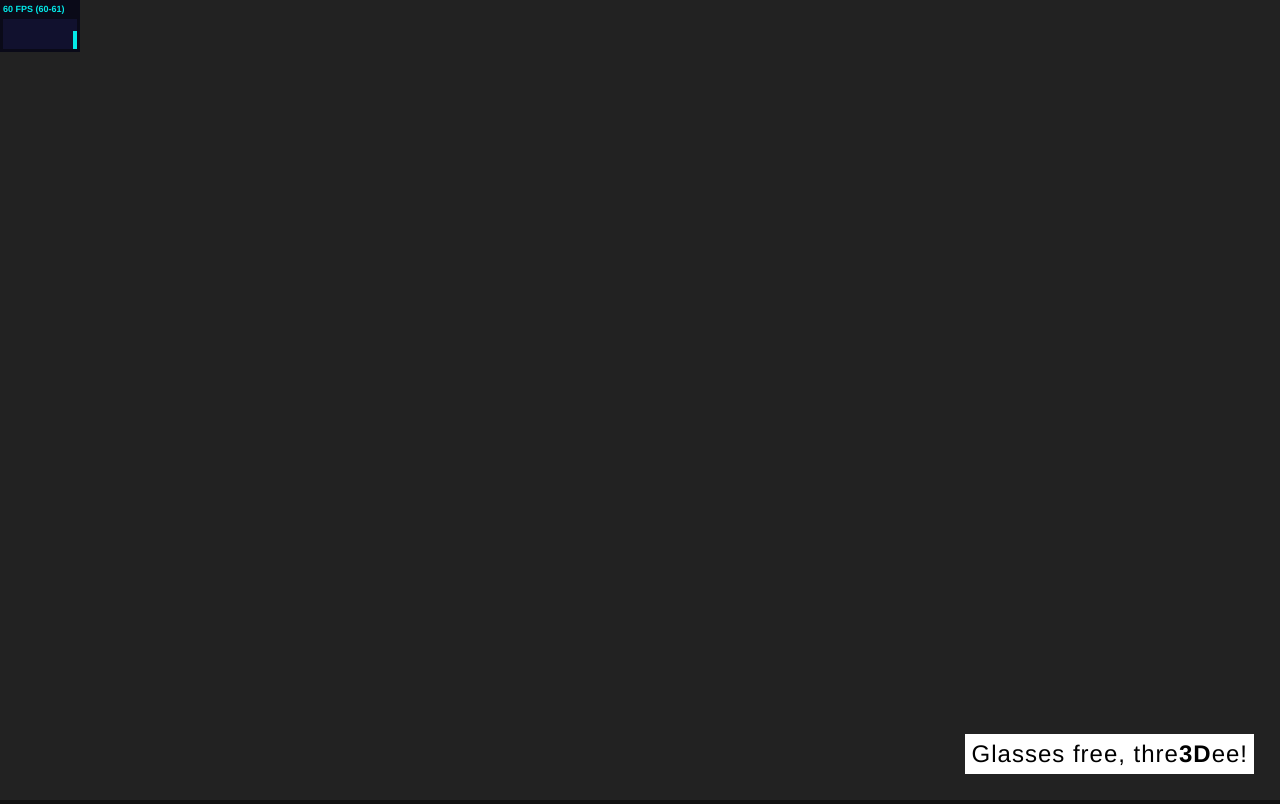
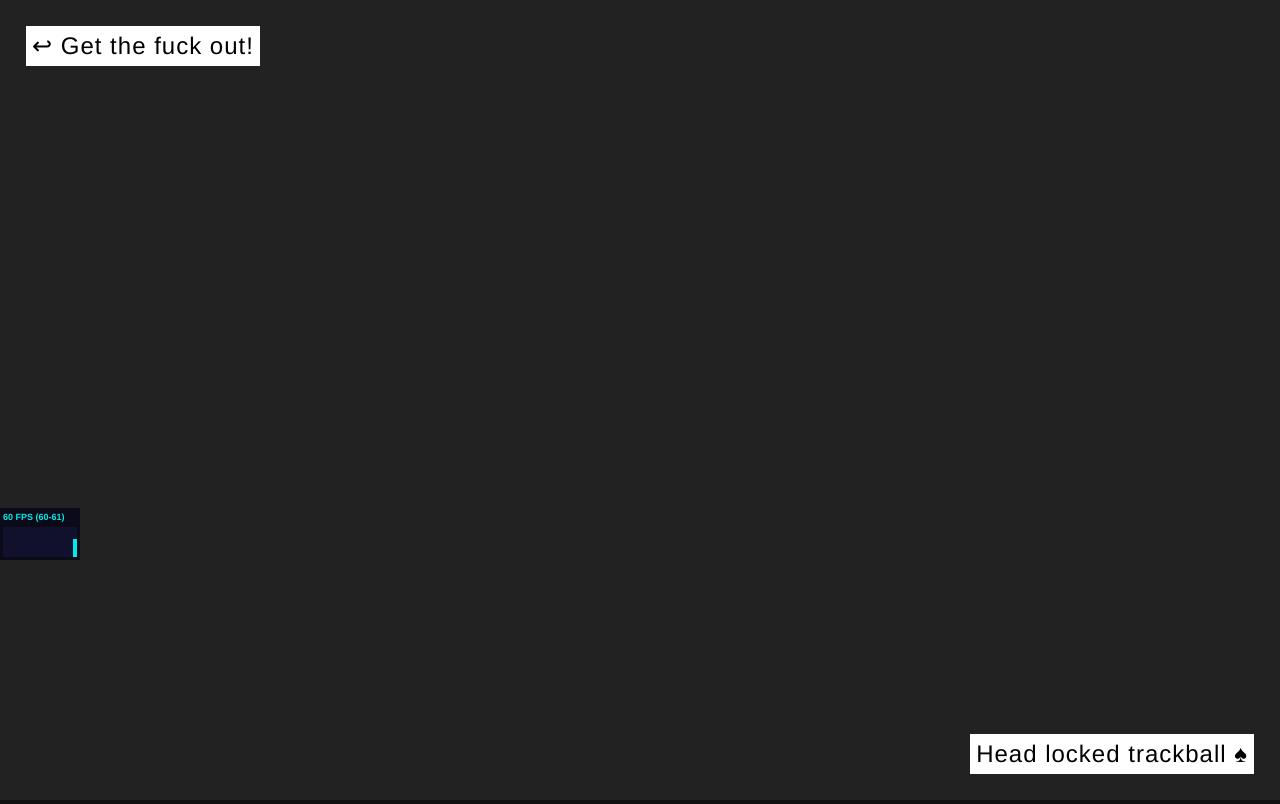
Before and after one commit to srounce/freedee, a plain HTML site: page 01/index.html in a window 1280 px wide. Drawn offline with Linux system fonts and the light colour scheme.

Commit message:
Updated 01 with some fancy wrappage

```diff
--- a/01/index.html
+++ b/01/index.html
@@ -16,6 +16,8 @@
     #glOut { width:100%; height:100%; position:absolute; top:0; left:0; }
     #canvasSrc { display:none; }
     #videoSrc { position:fixed; left:0; bottom:0; }
+    .infoBox { background-color:#FFF; color:#000; letter-spacing:1px; font-size:24px; padding:.5%; margin:2%; z-index:420; position:fixed; }
+    a.infoBox { text-decoration:none; }
   </style>
 </head>
 <body>
@@ -23,6 +25,7 @@
   </div>
   <canvas id="canvasSrc"></canvas>
   <video id="videoSrc" autoplay loop></video>
+  <a href="../" class="infoBox" style="left:0; top:0;">&#8617; Get the fuck out!</a>
   <script type="text/javascript">
 var containerOut
   , events
@@ -67,21 +70,13 @@ function go()
 
 function initTitle( parent )
 {
-  var infoBox = document.createElement('span');
-  infoBox.style.position = "fixed";
-  //infoBox.style.width = "95%";
-  infoBox.style.bottom = "0";
-  infoBox.style.right = "0";
-  infoBox.style.textAlign = "right";
-  infoBox.style.zIndex = 420;
-  infoBox.style.padding = ".5%";
-  infoBox.style.margin = "2%";
-  infoBox.style.backgroundColor = "#FFFFFF";
-  infoBox.style.color = "#000000";
-  infoBox.style.letterSpacing = "1px";
-  infoBox.style.fontSize = "24px";
-  infoBox.innerHTML = "Glasses free, thre<strong>3D</strong>ee!";
-  parent.appendChild(infoBox);
+  var titleText = document.createElement('span');
+  titleText.classList.add('infoBox');
+  titleText.style.bottom = "0";
+  titleText.style.right = "0";
+  titleText.style.textAlign = "right";
+  titleText.innerHTML = "Head locked trackball &#9824;";
+  parent.appendChild(titleText);
 }
 
 function initEvents()
@@ -107,7 +102,7 @@ function initStats()
 {
   stats = new Stats();
   stats.domElement.style.position = "fixed";
-  stats.domElement.style.top = "0px";
+  stats.domElement.style.bottom = "240px";
   stats.domElement.style.left = "0px";
   document.body.appendChild(stats.domElement);
 }
```
